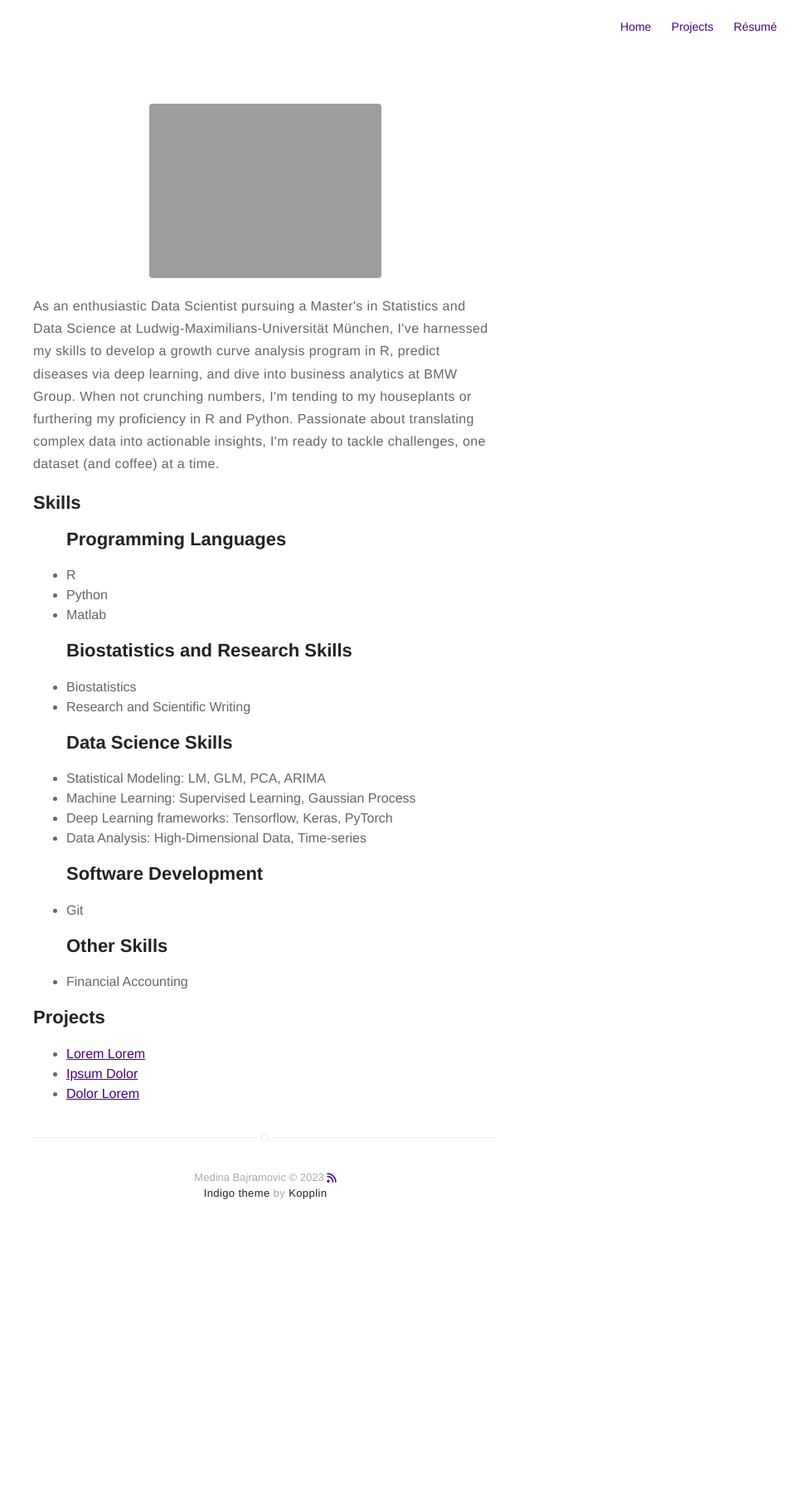
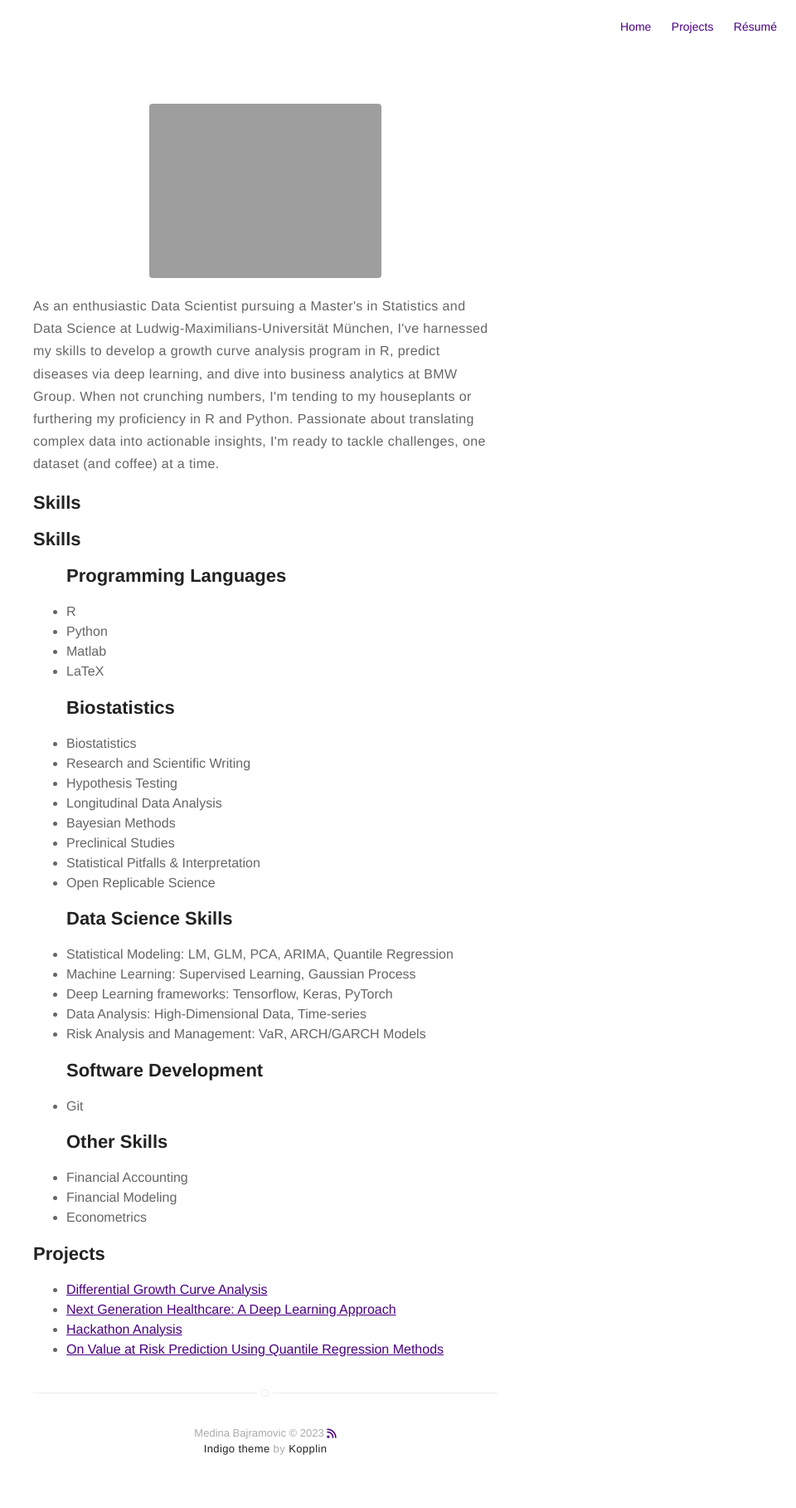
Before and after one commit to medinabaj/medinabaj.github.io, a Jekyll site: the page built from about.md, in a window 1280 px wide. Shown: the whole page at 83% size, without its empty margins (320-1280 px from the left). Built offline with Jekyll 4.4.1, drawn with Linux system fonts in a browser that asks for light colours; nearby versions of some CDN libraries; before the commit the page ends 1509 px from its top, so only the background shows below that.

Commit message:
new changes

```diff
--- a/_posts/2023-07-23-TUM.markdown
+++ b/_posts/2023-07-23-TUM.markdown
@@ -18,9 +18,8 @@ author: medinabajramovic
 externalLink: false
 ---
 
-# 🎓 Undergraduate Research Assistant - Unveiling Learning Outcomes in Hackathons 📚
-
-**Role:** Undergraduate Research Assistant
+# 🎓 Undergraduate Research Assistant - Hackathon Analysis 📚
+**Institution:** Technical University of Munich, Munich, Bavaria, Germany 📍
 **Duration:** April 2022 - September 2022 (6 months) ⏳
 
 ## 🌐 Project Background: Hackathon
--- a/about.md
+++ b/about.md
@@ -9,33 +9,48 @@ layout: page
 
 <h2>Skills</h2>
 
+<h2>Skills</h2>
+
 <ul class="skill-list">
     <h2>Programming Languages</h2>
-	<li>R</li>
-	<li>Python</li>
+    <li>R</li>
+    <li>Python</li>
     <li>Matlab</li>
+    <li>LaTeX</li>
 
-    <h2>Biostatistics and Research Skills</h2>
+    <h2>Biostatistics</h2>
     <li>Biostatistics</li>
     <li>Research and Scientific Writing</li>
+    <li>Hypothesis Testing</li>
+    <li>Longitudinal Data Analysis</li>
+    <li>Bayesian Methods</li>
+    <li>Preclinical Studies</li>
+    <li>Statistical Pitfalls & Interpretation</li>
+    <li>Open Replicable Science</li>
 
     <h2>Data Science Skills</h2>
-	<li>Statistical Modeling: LM, GLM, PCA, ARIMA</li>
+    <li>Statistical Modeling: LM, GLM, PCA, ARIMA, Quantile Regression </li>
     <li>Machine Learning: Supervised Learning, Gaussian Process</li>
     <li>Deep Learning frameworks: Tensorflow, Keras, PyTorch</li>
     <li>Data Analysis: High-Dimensional Data, Time-series</li>
+    <li>Risk Analysis and Management: VaR, ARCH/GARCH Models</li>
 
     <h2>Software Development</h2>
     <li>Git</li>
 
+
     <h2>Other Skills</h2>
     <li>Financial Accounting</li>
+    <li>Financial Modeling</li>
+    <li>Econometrics</li>
 </ul>
+
 
 <h2>Projects</h2>
 
 <ul>
-	<li><a href="https://github.com/">Lorem Lorem</a></li>
-	<li><a href="https://github.com/">Ipsum Dolor</a></li>
-	<li><a href="https://github.com/">Dolor Lorem</a></li>
+	<li><a href="_posts/2023-07-24-differentialgrowth.markdown">Differential Growth Curve Analysis</a></li>
+	<li><a href="_posts/2023-07-23-NGH.markdown">Next Generation Healthcare: A Deep Learning Approach</a></li>
+	<li><a href="_posts/2023-07-23-TUM.markdown">Hackathon Analysis</a></li>
+	<li><a href="_posts/2023-07-24-Bachelorthesis.markdown">On Value at Risk Prediction Using Quantile Regression Methods</a></li>
 </ul>
```
Also changed, not shown: 1 other file.
